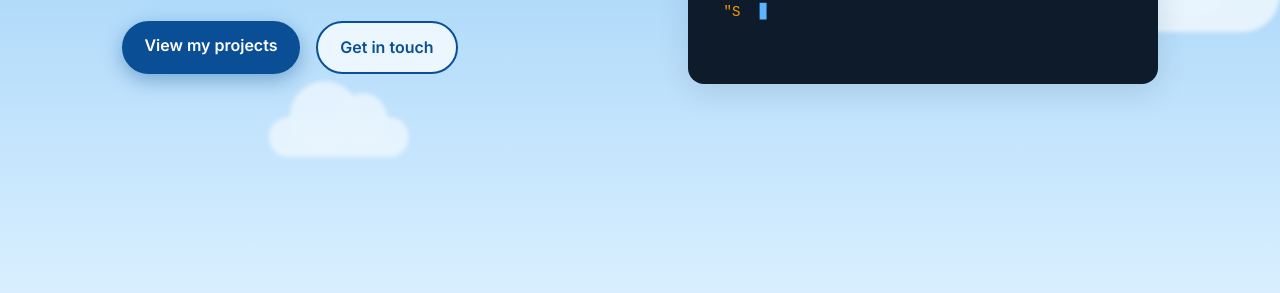
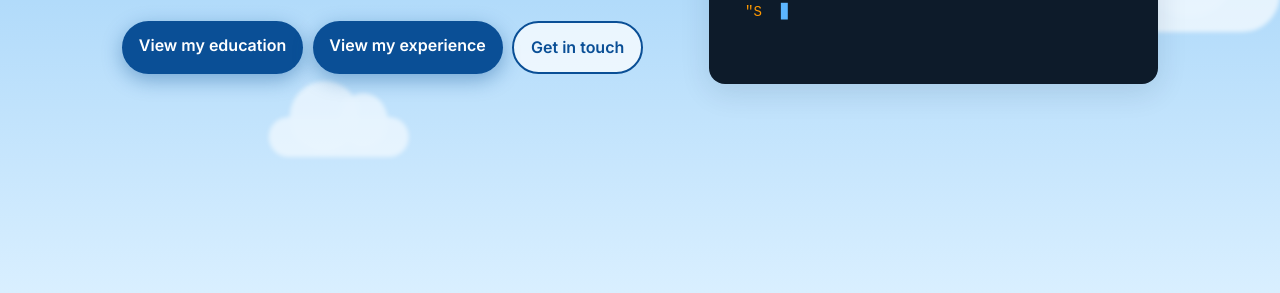
Before and after one commit to ajayhearn/Ajay-Hearn-Portfolio-Website, a website: page public/index.html in a window 1280 px wide. Shown: the part 507-800 px from the top of the page. Drawn offline with Linux system fonts and the light colour scheme; no server answers.

Commit message:
Hero buttons: education, experience, get in touch

```diff
--- a/public/index.html
+++ b/public/index.html
@@ -58,7 +58,8 @@
         <p class="tagline" data-field="tagline"></p>
         <p class="lead" data-field="intro"></p>
         <div class="hero-cta">
-          <a href="#projects" class="btn primary">View my projects</a>
+          <a href="#education" class="btn primary">View my education</a>
+          <a href="#experience" class="btn primary">View my experience</a>
           <a href="#contact" class="btn ghost">Get in touch</a>
         </div>
       </div>
--- a/public/styles.css
+++ b/public/styles.css
@@ -158,7 +158,7 @@ h2 { font-size: clamp(1.6rem, 3vw, 2.1rem); margin-bottom: 1.5rem; }
 .hero {
   min-height: calc(100vh - 70px);
   display: grid;
-  grid-template-columns: 1.1fr 1fr;
+  grid-template-columns: 1.2fr 1fr;
   align-items: center;
   gap: 3rem;
   padding: 3rem 0;
@@ -167,7 +167,8 @@ h2 { font-size: clamp(1.6rem, 3vw, 2.1rem); margin-bottom: 1.5rem; }
 .hero h1 { font-size: clamp(2.8rem, 7vw, 4.5rem); line-height: 1.1; }
 .tagline { font-size: 1.2rem; font-weight: 600; color: var(--muted); margin: 0.5rem 0 1rem; }
 .lead { max-width: 520px; color: var(--muted); }
-.hero-cta { display: flex; gap: 1rem; margin-top: 2rem; flex-wrap: wrap; }
+.hero-cta { display: flex; gap: 0.6rem; margin-top: 2rem; flex-wrap: wrap; }
+.hero-cta .btn { padding: 0.75rem 1.05rem; white-space: nowrap; }
 
 .btn {
   display: inline-block;
```
